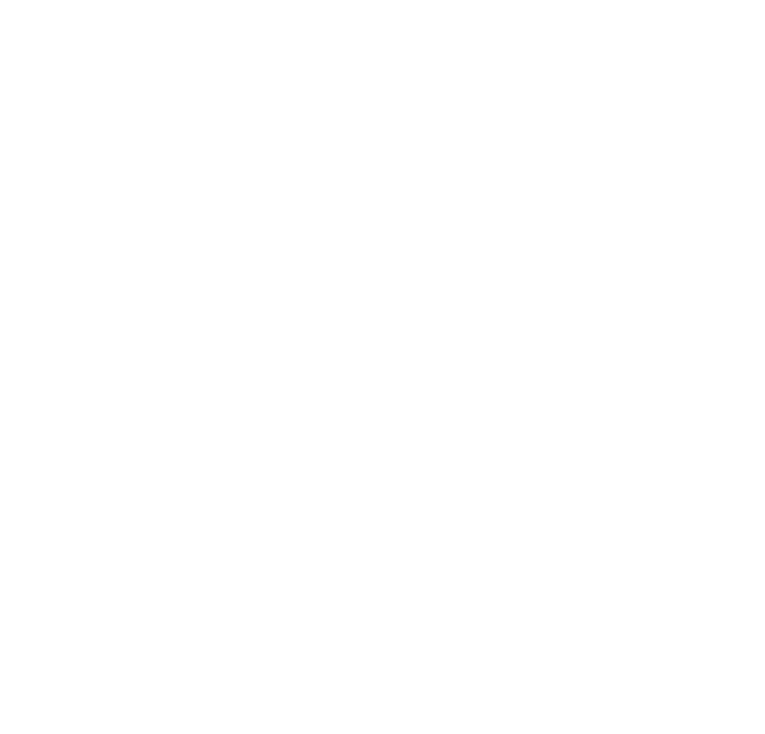
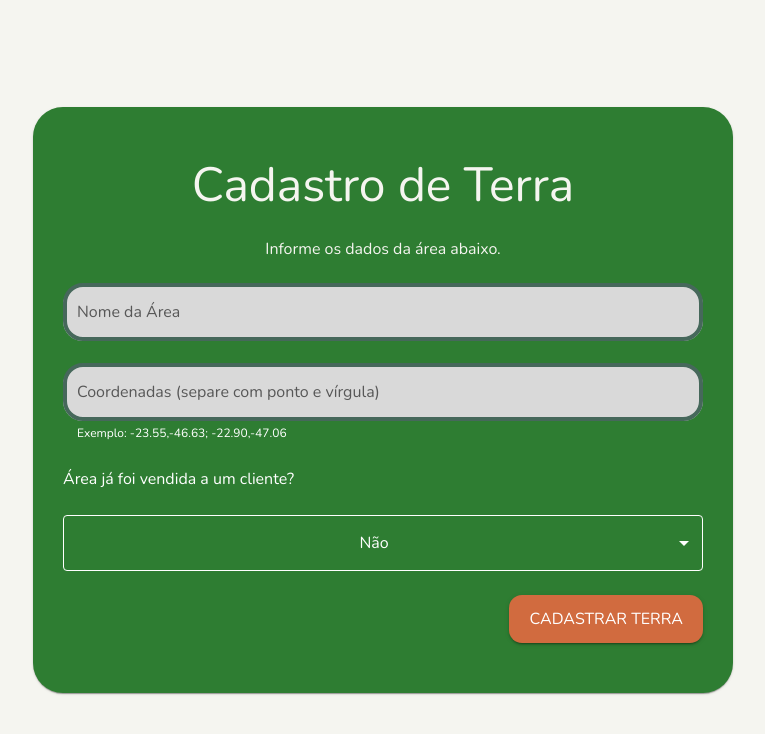
Before and after one commit to Plants-Of-The-Present/Front-end, a React (Create React App) app in the folder sftf_front/: page /cadastroTerra in a window 1280 px wide. Before the commit this address had no page. Shown: the top 734 px of the page, without its empty margins (257-1022 px from the left). Built offline with nearby package versions, Linux system fonts and the light colour scheme.

Commit message:
tela de cadastro da terra feita :)

```diff
--- a/sftf_front/src/App.tsx
+++ b/sftf_front/src/App.tsx
@@ -16,6 +16,9 @@
 import SolicitacaoEmAnalise from "./pages/SolicitacaoEmAnalise";
 import RecuperacaoSenha from "./pages/RecuperacaoDeSenha";
 import VerCertificados from "./pages/certificados";
+import CadastroTerra from "./pages/cadastroTerra";
+
+
 // Criação do tema global
 const theme = createTheme({
   palette: {
@@ -73,6 +76,7 @@
           <Route path="/analise" element={<SolicitacaoEmAnalise />} />
           <Route path="/recuperacao" element={<RecuperacaoSenha />} />
           <Route path="/certificados" element={<VerCertificados />} />
+          <Route path="/cadastroTerra" element={<CadastroTerra />} />
         </Routes>
       </Router>
     </ThemeProvider>
--- a/sftf_front/src/components/Login.styles.ts
+++ b/sftf_front/src/components/Login.styles.ts
@@ -15,7 +15,7 @@
   padding: "50px 30px",
   textAlign: "center",
   borderRadius: "30px",
-  backgroundColor: "#66BB6A",
+  backgroundColor: "#2E7D32",
   width: "700px",
 };
 
--- /dev/null
+++ b/sftf_front/src/pages/cadastroTerra.tsx
@@ -0,0 +1,143 @@
+// src/pages/CadastroTerra.tsx
+import React, { useState } from "react";
+import {
+  Stack,
+  Typography,
+  TextField,
+  Paper,
+  Button,
+  Box,
+  MenuItem,
+} from "@mui/material";
+import { useNavigate } from "react-router-dom";
+import {
+  boxStyle,
+  paperStyle,
+  textFieldStyle,
+  buttonStyle,
+} from "../components/Login.styles";
+
+interface CadastroTerraFormData {
+  areaName: string;
+  coordinates: string;
+  sold: string;
+  buyerCnpj1: string;
+  buyerCnpj2: string;
+}
+
+const CadastroTerra: React.FC = () => {
+  const [formData, setFormData] = useState<CadastroTerraFormData>({
+    areaName: "",
+    coordinates: "",
+    sold: "nao",
+    buyerCnpj1: "",
+    buyerCnpj2: "",
+  });
+
+  const navigate = useNavigate();
+
+  const handleInputChange = (e: React.ChangeEvent<HTMLInputElement>) => {
+    const { name, value } = e.target;
+    setFormData((prev) => ({
+      ...prev,
+      [name]: value,
+    }));
+  };
+
+  const handleSubmit = (e: React.FormEvent) => {
+    e.preventDefault();
+    console.log("Dados do formulário de cadastro de terra:", formData);
+    alert("Cadastro da terra realizado com sucesso! (simulação)");
+    navigate("/dashboard");
+  };
+
+  return (
+    <Box sx={boxStyle}>
+      <Stack spacing={1}>
+        <Paper sx={paperStyle}>
+          <form onSubmit={handleSubmit}>
+            <Stack spacing={3}>
+              <Typography variant="h3" sx={{ color: "#F5F5F0" }}>
+                Cadastro de Terra
+              </Typography>
+
+              <Typography variant="body1" sx={{ color: "#F5F5F0" }}>
+                Informe os dados da área abaixo.
+              </Typography>
+
+              <TextField
+                name="areaName"
+                label="Nome da Área"
+                variant="outlined"
+                sx={textFieldStyle}
+                fullWidth
+                value={formData.areaName}
+                onChange={handleInputChange}
+              />
+
+              <TextField
+                name="coordinates"
+                label="Coordenadas (separe com ponto e vírgula)"
+                variant="outlined"
+                sx={textFieldStyle}
+                fullWidth
+                helperText="Exemplo: -23.55,-46.63; -22.90,-47.06"
+                FormHelperTextProps={{ sx: { color: "#FFF" } }}
+                value={formData.coordinates}
+                onChange={handleInputChange}
+              />
+              <Typography sx={{color: 'white', textAlign: 'left'}}>
+                Área já foi vendida a um cliente?
+                </Typography>
+             <TextField
+                select
+                name="sold"
+                value={formData.sold}
+                onChange={handleInputChange}
+                sx={{
+                    "& .MuiInputLabel-root": { color: "#FFF" },
+                    "& .MuiOutlinedInput-notchedOutline": { borderColor: "#FFF" },
+                    "& .MuiInputBase-root": { color: "#FFF" },
+                    "& .MuiSelect-icon": { color: "#FFF" },
+                }}
+                InputLabelProps={{
+                    sx: { color: "#FFF" }, // Garante que o rótulo inicial seja branco
+                }}
+>
+                <MenuItem value="nao">Não</MenuItem>
+                <MenuItem value="sim">Sim</MenuItem>
+              </TextField>
+
+              {formData.sold === "sim" && (
+                <Stack spacing={2}>
+                  <TextField
+                    name="buyerCnpj1"
+                    label="CNPJ do Comprador"
+                    variant="outlined"
+                    sx={textFieldStyle}
+                    fullWidth
+                    value={formData.buyerCnpj1}
+                    onChange={handleInputChange}
+                  />
+                </Stack>
+              )}
+
+              <Button
+                type="submit"
+                variant="contained"
+                sx={{
+                  ...buttonStyle,
+                  alignSelf: "flex-end",
+                }}
+              >
+                Cadastrar Terra
+              </Button>
+            </Stack>
+          </form>
+        </Paper>
+      </Stack>
+    </Box>
+  );
+};
+
+export default CadastroTerra;
```
